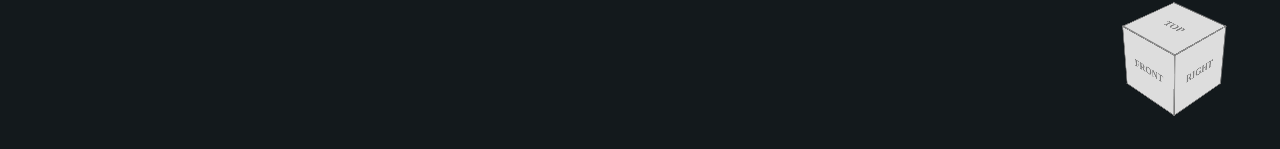
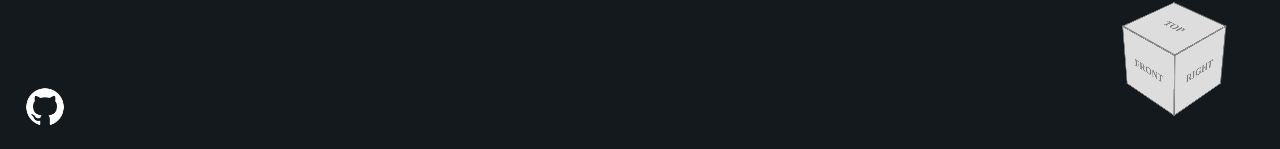
Before and after one commit to mikemklee/three-viewcube, a React (Create React App) app: page / in a window 1280 px wide. Shown: the part 648-797 px from the top of the page. Built offline with nearby package versions, Linux system fonts and the light colour scheme; no server answers.

Commit message:
Add link to github

```diff
--- a/src/assets/images/index.ts
+++ b/src/assets/images/index.ts
@@ -3,4 +3,5 @@ export default {
   hand: require('./hand.png'),
   mesh: require('./mesh.png'),
   rotate: require('./rotate.png'),
+  github: require('./github.png'),
 };
--- a/src/components/App/App.tsx
+++ b/src/components/App/App.tsx
@@ -5,6 +5,7 @@ import { STLLoader } from 'three/examples/jsm/loaders/STLLoader';
 import TWEEN from '@tweenjs/tween.js';
 
 import { StyledApp } from './App.styles';
+import GithubLink from '../GithubLink/GithubLink';
 import ControlBoard from '../ControlBoard/ControlBoard';
 import ViewCube, { Orientation } from '../ViewCube/ViewCube';
 
@@ -363,6 +364,7 @@ function App() {
 
   return (
     <StyledApp ref={observed}>
+      <GithubLink />
       <ViewCube tweenCamera={(orientation) => tweenCamera(orientation)} />
       {/* <ControlBoard
         rotating={rotating}
--- /dev/null
+++ b/src/components/GithubLink/GithubLink.styles.ts
@@ -0,0 +1,17 @@
+import styled from 'styled-components';
+
+import Images from '../../assets/images';
+
+export const StyledLink = styled.a`
+  width: 50px;
+  height: 50px;
+  transition: filter 0.2s;
+  position: absolute;
+  bottom: 20px;
+  left: 20px;
+  z-index: 1;
+  cursor: pointer;
+  filter: invert(1);
+  background-image: url(${Images.github});
+  background-size: contain;
+`;
--- /dev/null
+++ b/src/components/GithubLink/GithubLink.tsx
@@ -0,0 +1,14 @@
+import React from 'react';
+
+import { StyledLink } from './GithubLink.styles';
+
+const GithubLink = () => {
+  return (
+    <StyledLink
+      href='https://github.com/leemun1/three-viewcube'
+      target='__blank'
+    />
+  );
+};
+
+export default GithubLink;
```
Also changed, not shown: src/assets/images/github.png (added).
